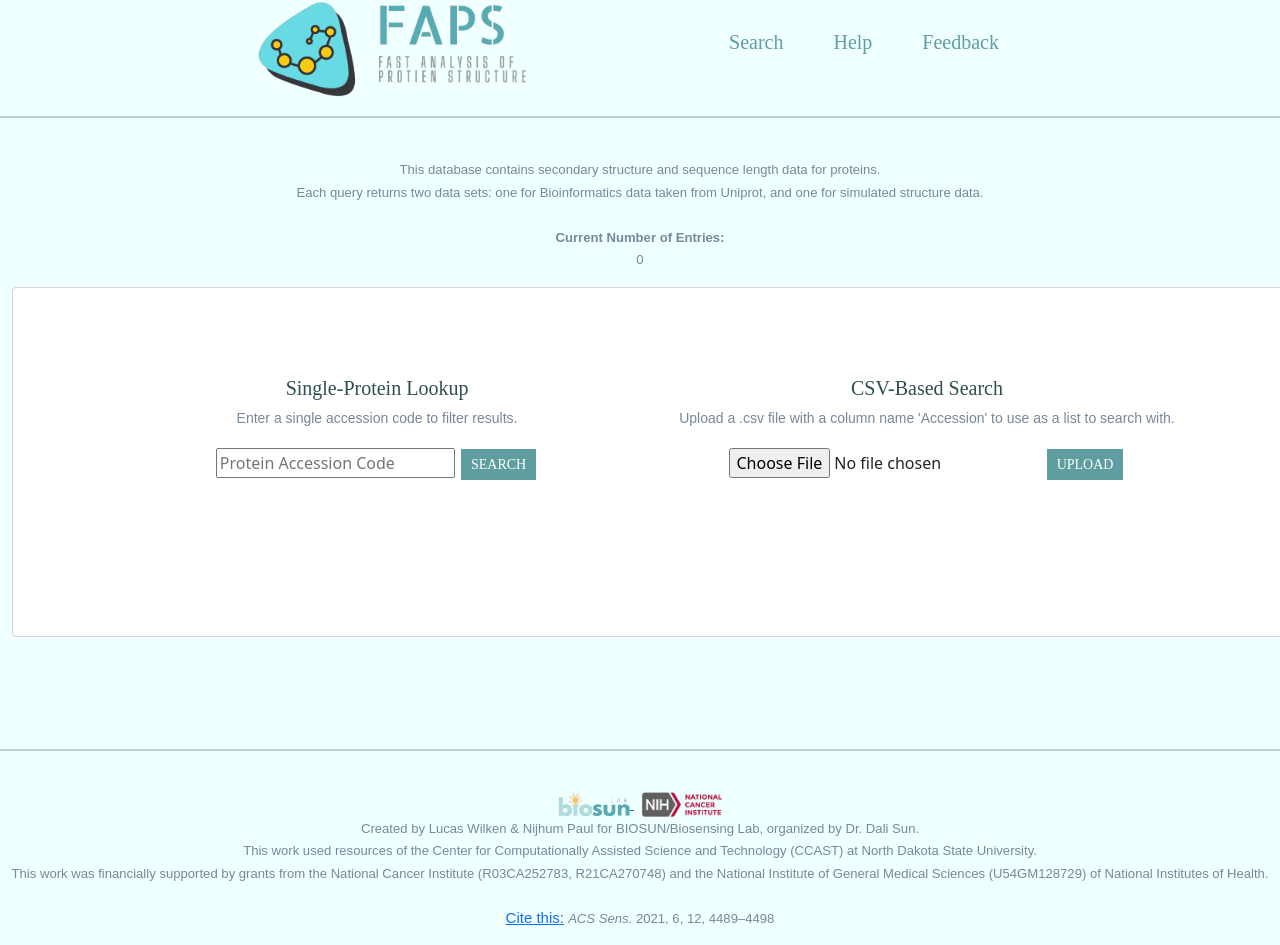
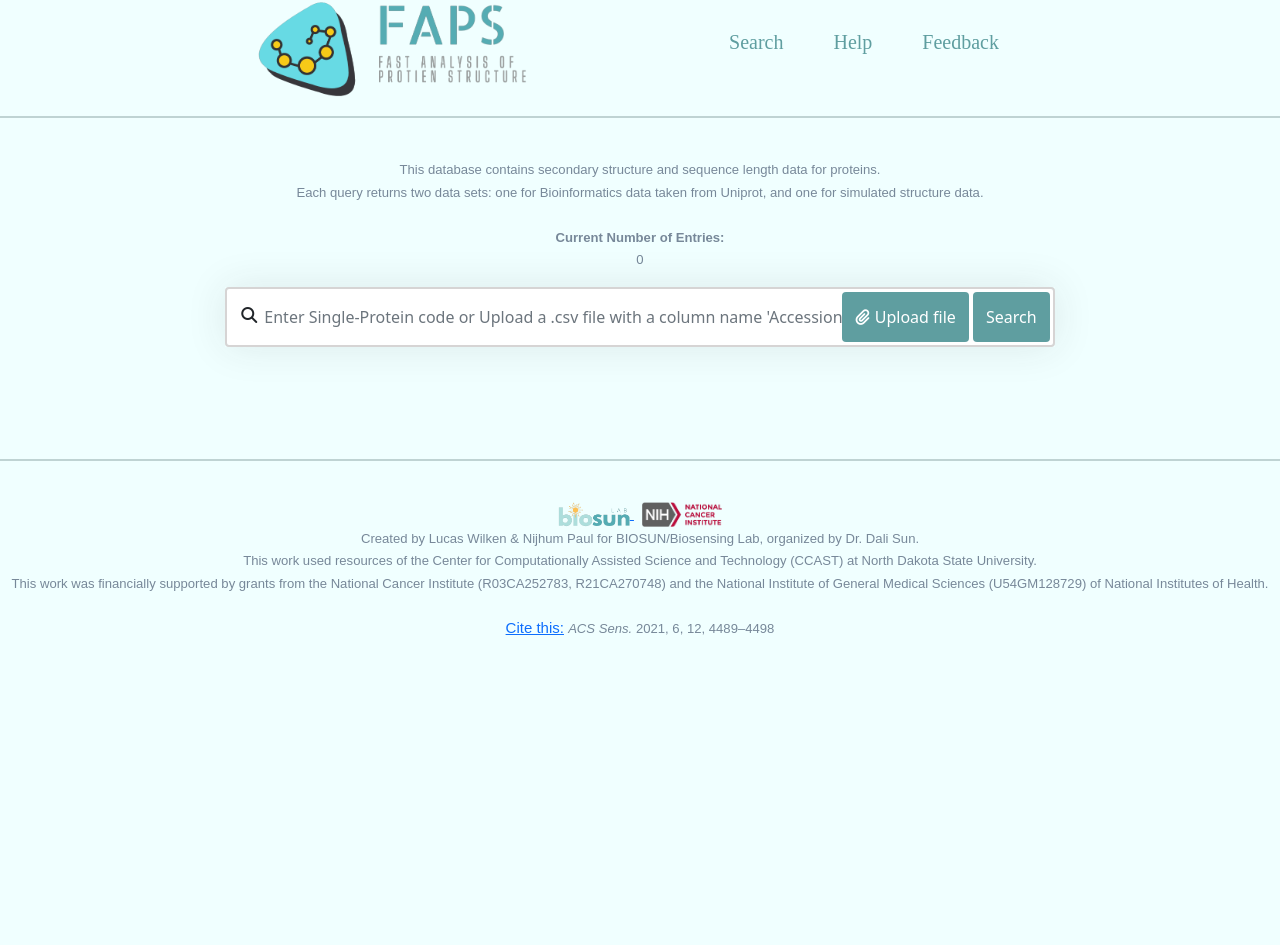
Before and after one commit to alfrediolu/FAPS, a Django app: page / in a window 1280 px wide. After the commit the page ends 635 px from the top, so only its background shows below. Run offline with Django 3.2, Linux system fonts and the light colour scheme; data that the repository does not hold is empty; some libraries are stand-ins or nearby versions.

Commit message:
Design one search input instead of two

```diff
--- a/static/styles.css
+++ b/static/styles.css
@@ -249,3 +249,74 @@ th {
     color: darkslategray;
     background: azure;
 }
+
+
+/* Search Bar in the homepage */
+
+.search {
+    position: relative;
+    box-shadow: 0 0 40px rgba(51, 51, 51, 0.1);
+  }
+
+  .search input {
+    height: 60px;
+    text-indent: 25px;
+    border: 2px solid #d6d4d4;
+  }
+
+  .search input:focus {
+    box-shadow: none;
+    border: 2px solid cadetblue;
+  }
+
+  .search .fa-search {
+    position: absolute;
+    top: 20px;
+    left: 16px;
+  }
+
+  .search .search-controls {
+    position: absolute;
+    top: 5px;
+    right: 5px;
+    height: 50px;
+    align-items: center;
+  }
+  .search-controls button,
+  .help_btn {
+    background-color: cadetblue;
+    color: white;
+    height: 50px;
+    align-items: center;
+  }
+  .search-controls button:hover,
+  .help_btn:hover {
+    background-color: #69a9a2;
+    color: white;
+  }
+  /* End Search bar */
+
+  /* Scrollbar  */
+
+  body::-webkit-scrollbar-track,
+  .styled-table::-webkit-scrollbar-track
+  {
+      -webkit-box-shadow: inset 0 0 3px rgb(0, 152, 121);
+      border-radius: 10px;
+      background-color: #F5F5F5;
+  }
+  body::-webkit-scrollbar,
+  .styled-table::-webkit-scrollbar
+  {
+      width: 10px;
+      height: 10px;
+      background-color: #F5F5F5;
+  }
+  body::-webkit-scrollbar-thumb,
+  .styled-table::-webkit-scrollbar-thumb
+  {
+      border-radius: 10px;
+      -webkit-box-shadow: inset 0 0 3px rgb(0, 152, 121);
+      background-color: rgb(95, 158, 160);
+  }
+    /* End Scrollbar  */
--- a/template/index.html
+++ b/template/index.html
@@ -16,7 +16,7 @@
     <small>{{ num }}</small>
     {% endfor %}
   </p>
-
+<!--
   <div class="card">
     <br /><br /><br />
     <div class="card-body align-items-center">
@@ -66,6 +66,52 @@
         </div>
       </div>
     </div>
+  </div> -->
+
+  <div class="row height d-flex justify-content-center align-items-center">
+    <div class="col-md-8">
+      <div class="search">
+        <i class="fa fa-search"></i>
+
+        <form
+          id="search-form"
+          method="post"
+          enctype="multipart/form-data"
+          action="{% url 'csvsearch' %}"
+        >
+          <input
+            type="file"
+            accept=".csv,.xlsx"
+            onchange="print()"
+            style="display: none"
+            id="file"
+            name="uploadedCSV"
+            class="form-control"
+          />
+
+          <input
+            type="text"
+            name="id"
+            id="inputSearch"
+            class="form-control"
+            placeholder="Enter Single-Protein code or Upload a .csv file with a column name 'Accession'"
+          />
+
+          <div class="search-controls">
+            <button
+              class="btn"
+              type="button"
+              title="Upload a .csv file with a column name 'Accession' "
+              id="attachement"
+              onclick="document.getElementById('file').click();">
+              <i class="fa-solid fa-paperclip"></i> Upload file
+            </button>
+            <button id="search-btn" type="submit" class="btn">Search</button>
+          </div>
+        </form>
+      </div>
+    </div>
   </div>
+
 </div>
 {% endblock %}
```
Also changed, not shown: 1 other file.
